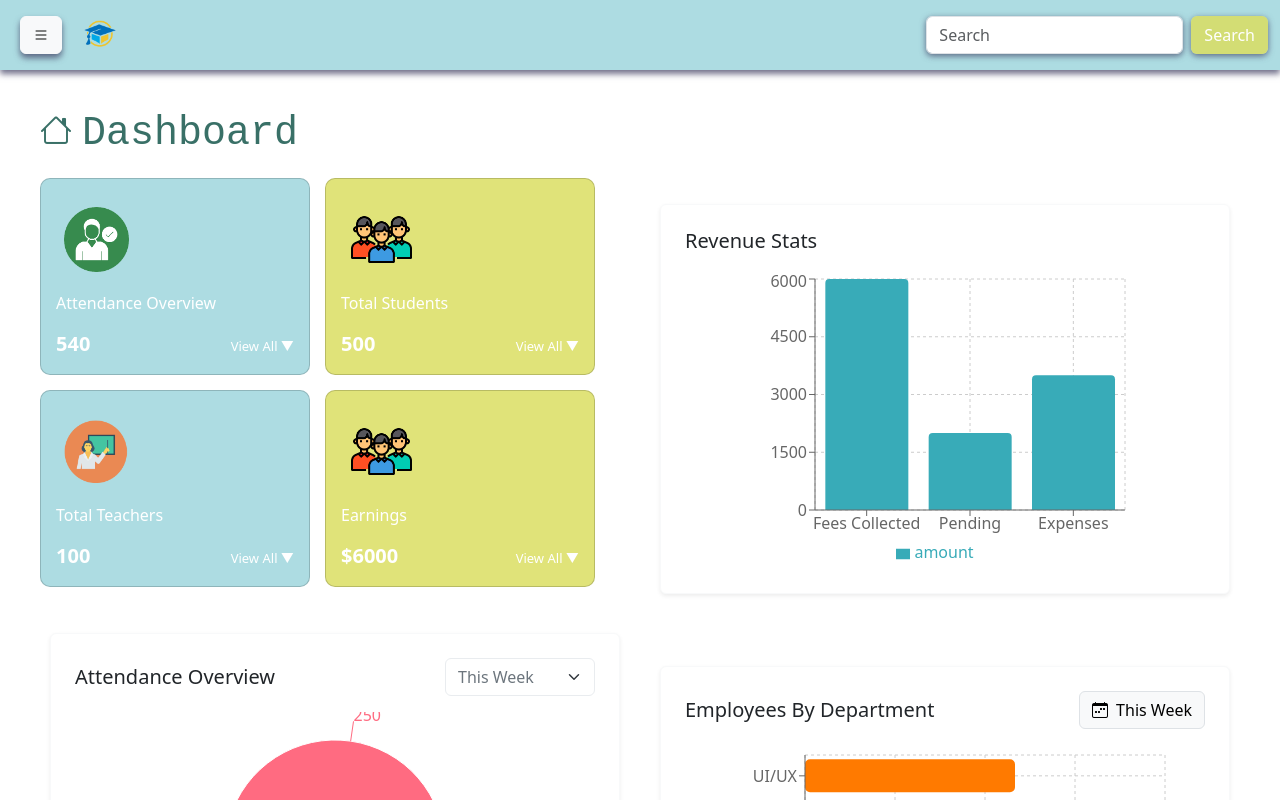
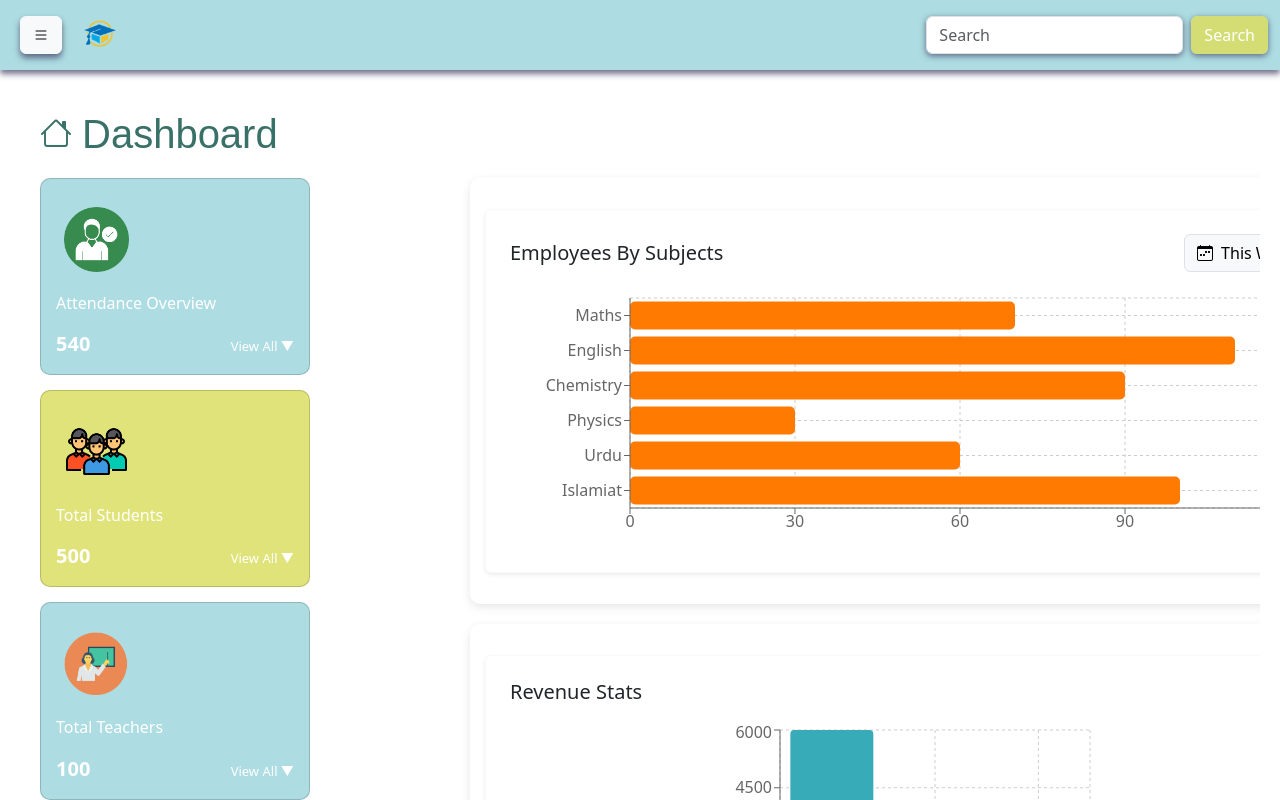
Before and after one commit to maheeen-khan/SchoolManagementSystem, a React app in the folder frontend/: page / in a window 1280 px wide. Built offline with nearby package versions, Linux system fonts and the light colour scheme; the HTML template or start-up script is replaced by a standard one.

Commit message:
Dashboard/mainpage completed

```diff
--- a/frontend/src/componenets/Charts/HorizontalBarChart.jsx
+++ b/frontend/src/componenets/Charts/HorizontalBarChart.jsx
@@ -9,12 +9,12 @@ import {
 } from "recharts";
 
 const data = [
-  { name: "UI/UX", value: 70 },
-  { name: "Development", value: 110 },
-  { name: "Management", value: 90 },
-  { name: "HR", value: 30 },
-  { name: "Testing", value: 60 },
-  { name: "Marketing", value: 100 }
+  { name: "Maths", value: 70 },
+  { name: "English", value: 110 },
+  { name: "Chemistry", value: 90 },
+  { name: "Physics", value: 30 },
+  { name: "Urdu", value: 60 },
+  { name: "Islamiat", value: 100 }
 ];
 
 function HorizontalBarChart() {
@@ -25,7 +25,7 @@ function HorizontalBarChart() {
 
           {/* HEADER LIKE THE IMAGE */}
           <div className="d-flex align-items-center justify-content-between mb-3">
-            <h5 className="card-title mb-0">Employees By Department</h5>
+            <h5 className="card-title mb-0">Employees By Subjects</h5>
 
             <button className="btn btn-light border">
               <i className="bi bi-calendar-week me-2"></i>
@@ -36,8 +36,8 @@ function HorizontalBarChart() {
           {/* CHART */}
           <div style={{ width: "100%", overflowX: "auto" }}>
             <BarChart
-              width={500}
-              height={300}
+              width={800}
+              height={260}
               layout="vertical"
               data={data}
               margin={{ top: 10, right: 20, left: 20, bottom: 10 }}
--- a/frontend/src/pages/Mainpage/Dashboard/Dashboard.css
+++ b/frontend/src/pages/Mainpage/Dashboard/Dashboard.css
@@ -10,38 +10,58 @@
   margin-right: 10px;
 }
 /* Main layout: 2 columns */
+.dash-container {
+  padding: 20px;
+}
+
+.main-title {
+  font-family: 'George', sans-serif;
+  margin-bottom: 20px;
+  display: flex;
+  align-items: center;
+}
+
+.dash-icon {
+  margin-right: 10px;
+}
+
+/* Layout: flex for left + right columns */
 .dash-layout {
   display: flex;
-  gap: 20px;
-  margin-top: 20px;
+  gap: 20px; /* space between left and right */
+  align-items: flex-start; /* align top edges */
 }
 
-/* Left = 50%, Right = 50% */
-.dash-left,
-.dash-right {
-  flex: 1;              /* divides page in half */
+/* LEFT COLUMN */
+.dash-left {
+  flex: 1; /* takes proportional space */
   display: flex;
   flex-direction: column;
-  gap: 20px;            /* space between cards/charts */
+  gap: 20px; /* space between cards and chart */
 }
 
-/* Cards container stays row-based */
 .dash-cards {
-  display: flex;
-  flex-wrap: wrap;       /* prevents overflow */
+  display: grid;
+  grid-template-columns: repeat(auto-fill, minmax(220px, 1fr));
   gap: 15px;
 }
 
-/* Box around charts */
+/* RIGHT COLUMN */
+.dash-right {
+  flex: 2; /* bigger than left if needed */
+  display: flex;
+  flex-direction: column;
+  gap: 20px; /* space between charts */
+}
+
+/* Chart box */
 .dash-box {
   background: #fff;
-  padding: 10px;
-
+  padding: 15px;
+  border-radius: 10px;
+  box-shadow: 0 3px 10px rgba(0,0,0,0.1);
+  height: 100%; /* stretch charts if needed */
 }
-
-
-
-
 
 
 /* Responsive */
--- a/frontend/src/pages/Mainpage/Dashboard/Dashboard.jsx
+++ b/frontend/src/pages/Mainpage/Dashboard/Dashboard.jsx
@@ -32,7 +32,7 @@ function Dashboard() {
             <Cards heading="Earnings" value="$6000" photo={student} colour="rgba(219, 223, 98, 0.85)" />
           </div>
 
-          {/* Vertical Bar Chart (Fees Data) */}
+          {/* pie Chart (attendance overview) */}
           <div className="dash-box">
             <PieChart/>
           </div>
@@ -41,14 +41,14 @@ function Dashboard() {
         {/* RIGHT COLUMN */}
         <div className="dash-right">
 
-          {/* Pie Chart */}
+          {/* Horizontal Chart */}
+          <div className="dash-box">
+            <HorizontalBarChart />
+          </div>
+
+          {/* Vertical Bar Chart */}
           <div className="dash-box">
             <VerticalBarChart />
-          </div>
-
-          {/* Horizontal Bar Chart */}
-          <div className="dash-box">
-            <HorizontalBarChart />
           </div>
 
         </div>
```
